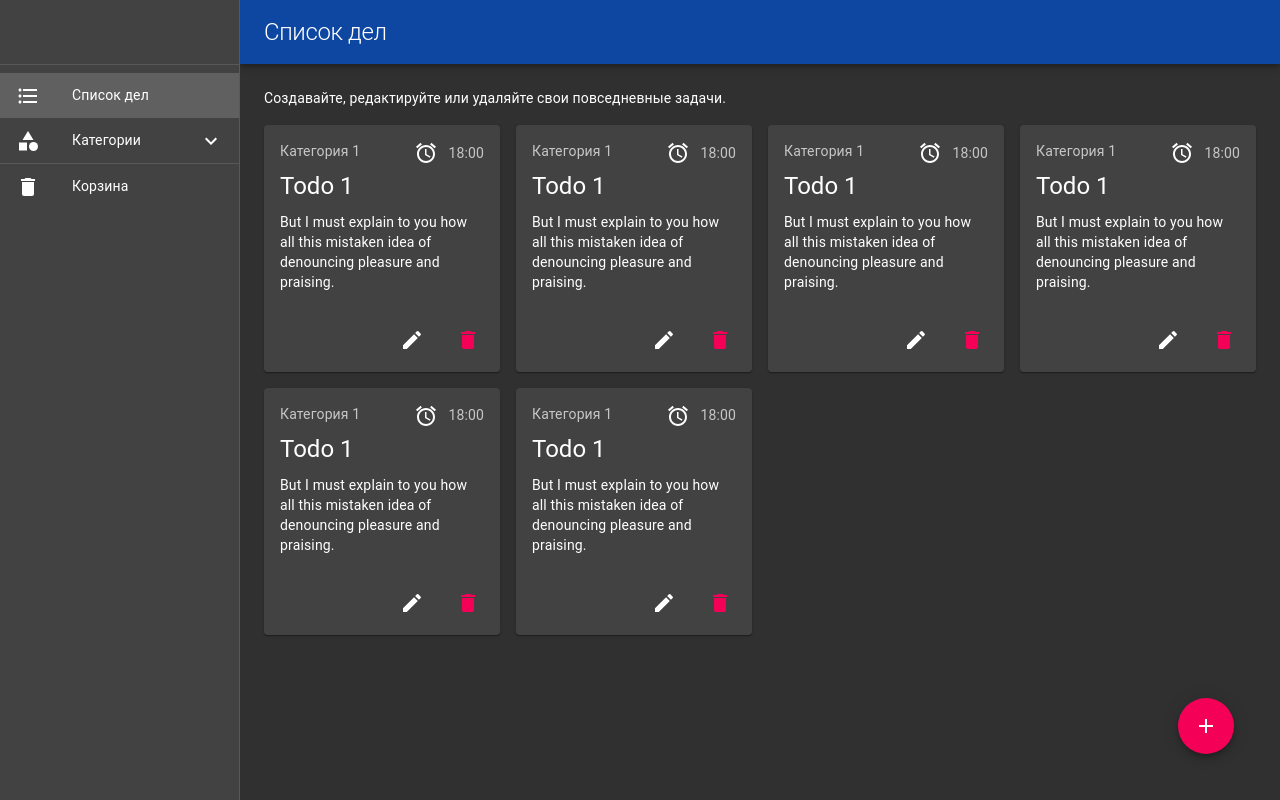
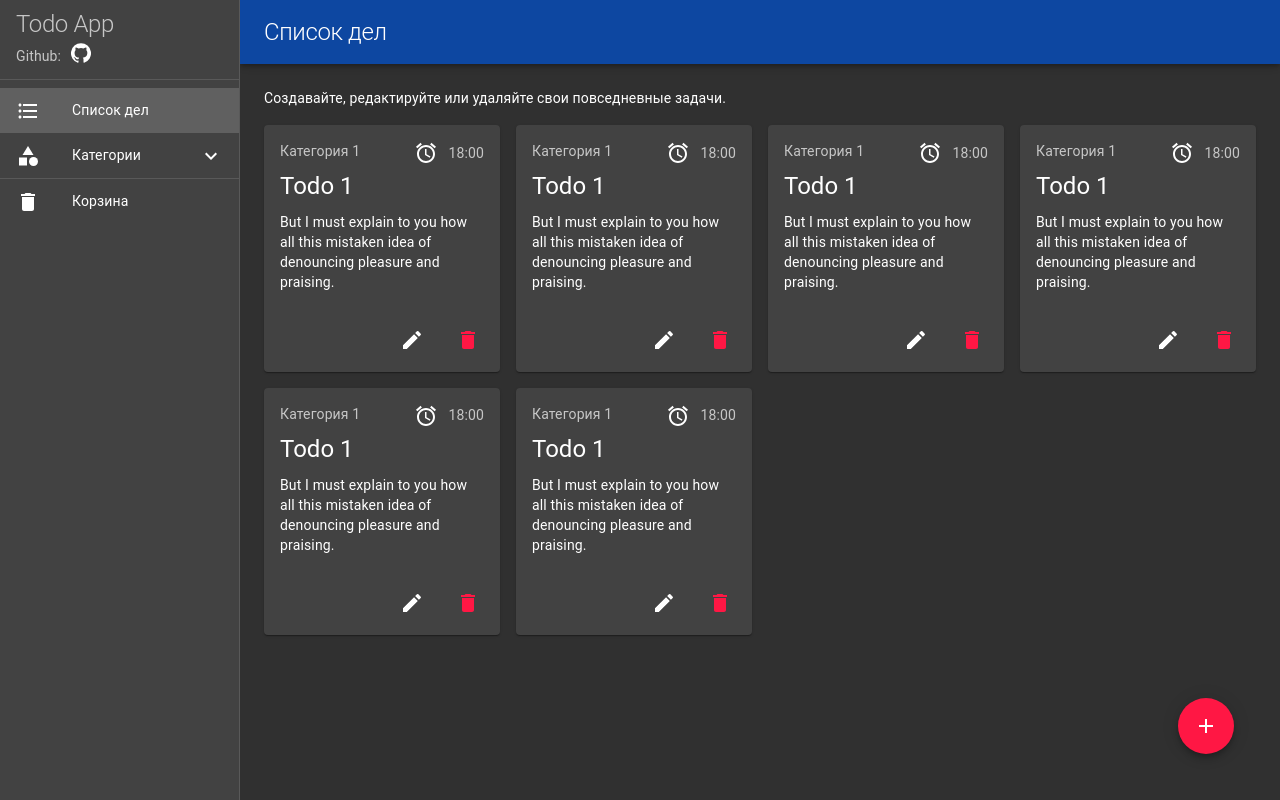
Before and after one commit to sergeyyarkov/todo-app, a React (Create React App) app in the folder client/: page / in a window 1280 px wide. Built offline with nearby package versions, Linux system fonts and the light colour scheme.

Commit message:
upd front

```diff
--- a/client/package.json
+++ b/client/package.json
@@ -10,6 +10,7 @@
     "react": "^16.13.1",
     "react-apollo": "^3.1.5",
     "react-dom": "^16.13.1",
+    "react-router-dom": "^5.2.0",
     "react-scripts": "3.4.1"
   },
   "scripts": {
--- a/client/src/App.js
+++ b/client/src/App.js
@@ -1,12 +1,16 @@
 import React from 'react'
+//import { BrowserRouter, Route, Switch } from 'react-router-dom'
 import Layout from './components/Layout/Layout'
+import Todos from './containers/Todos/Todos'
 import CssBaseLine from '@material-ui/core/CssBaseline'
 
 export default function App() {
   return (
     <>
       <CssBaseLine />
-      <Layout />
+      <Layout>
+          <Todos />
+      </Layout>
     </>
   )
 }
--- a/client/src/components/Header/Header.js
+++ b/client/src/components/Header/Header.js
@@ -1,23 +1,15 @@
 import React from 'react';
 import AppBar from '@material-ui/core/AppBar';
-import Drawer from '@material-ui/core/Drawer';
-import DrawerContent from '../DrawerContent/DrawerContent'
-import Hidden from '@material-ui/core/Hidden';
 import IconButton from '@material-ui/core/IconButton';
 import MenuIcon from '@material-ui/icons/Menu';
 import Toolbar from '@material-ui/core/Toolbar';
 import Typography from '@material-ui/core/Typography'
-import { makeStyles, useTheme } from '@material-ui/core/styles'
+import { makeStyles } from '@material-ui/core/styles'
+import Nav from '../Nav/Nav'
 
 const drawerWidth = 240;
 
 const useStyles = makeStyles((theme) => ({
-  drawer: {
-    [theme.breakpoints.up('sm')]: {
-      width: drawerWidth,
-      flexShrink: 0,
-    },
-  },
   appBar: {
     [theme.breakpoints.up('sm')]: {
       width: `calc(100% - ${drawerWidth}px)`,
@@ -30,25 +22,15 @@ const useStyles = makeStyles((theme) => ({
       display: 'none',
     },
   },
-  drawerPaper: {
-    width: drawerWidth,
-  },
-  content: {
-    flexGrow: 1,
-    padding: theme.spacing(3),
-  },
 }));
 
-const Header = ({ window }) => {
+const Header = () => {
   const classes = useStyles();
-  const theme = useTheme();
   const [mobileOpen, setMobileOpen] = React.useState(false);
 
   const handleDrawerToggle = () => {
     setMobileOpen(!mobileOpen);
   };
-
-  const container = window !== undefined ? () => window().document.body : undefined;
 
   return (
     <>
@@ -68,36 +50,7 @@ const Header = ({ window }) => {
           </Typography>
         </Toolbar>
       </AppBar>
-      <nav className={classes.drawer} aria-label="mailbox folders">
-        <Hidden smUp implementation="css">
-          <Drawer
-            container={container}
-            variant="temporary"
-            anchor={theme.direction === 'rtl' ? 'right' : 'left'}
-            open={mobileOpen}
-            onClose={handleDrawerToggle}
-            classes={{
-              paper: classes.drawerPaper,
-            }}
-            ModalProps={{
-              keepMounted: true,
-            }}
-          >
-            <DrawerContent />
-          </Drawer>
-        </Hidden>
-        <Hidden xsDown implementation="css">
-          <Drawer
-            classes={{
-              paper: classes.drawerPaper,
-            }}
-            variant="permanent"
-            open
-          >
-            <DrawerContent />
-          </Drawer>
-        </Hidden>
-      </nav>
+      <Nav mobileOpen={mobileOpen} handleDrawerToggle={handleDrawerToggle} />
     </>
   )
 }
--- a/client/src/components/Layout/Layout.js
+++ b/client/src/components/Layout/Layout.js
@@ -1,20 +1,28 @@
 import React from 'react';
-import Header from '../Header/Header'
-import Main from '../Main/Main'
+import Header from '../Header/Header';
 import { makeStyles } from '@material-ui/core/styles'
 
-const useStyles = makeStyles(() => ({
+const useStyles = makeStyles((theme) => ({
   layout: {
     display: 'flex'
-  }
+  },
+  toolbar: theme.mixins.toolbar,
+  content: {
+    flexGrow: 1,
+    padding: theme.spacing(3),
+  },
 }))
 
-const Layout = () => {
+const Layout = ({ children }) => {
   const classes = useStyles()
+
   return (
     <div className={classes.layout}>
       <Header />
-      <Main />
+      <main className={classes.content}>
+        <div className={classes.toolbar} />
+        {children}
+      </main>
     </div>
   )
 }
--- /dev/null
+++ b/client/src/components/Nav/Nav.js
@@ -0,0 +1,61 @@
+import React from 'react'
+import Drawer from '@material-ui/core/Drawer';
+import NavContent from './NavContent/NavContent'
+import Hidden from '@material-ui/core/Hidden';
+import { makeStyles, useTheme } from '@material-ui/core/styles'
+
+const drawerWidth = 240;
+
+const useStyles = makeStyles((theme) => ({
+  drawer: {
+    [theme.breakpoints.up('sm')]: {
+      width: drawerWidth,
+      flexShrink: 0,
+    },
+  },
+  drawerPaper: {
+    width: drawerWidth,
+  },
+}));
+
+const Nav = ({ window, mobileOpen, handleDrawerToggle }) => {
+  const classes = useStyles();
+  const theme = useTheme();
+
+  const container = window !== undefined ? () => window().document.body : undefined;
+
+  return (
+    <nav className={classes.drawer} aria-label="mailbox folders">
+      <Hidden smUp implementation="css">
+        <Drawer
+          container={container}
+          variant="temporary"
+          anchor={theme.direction === 'rtl' ? 'right' : 'left'}
+          open={mobileOpen}
+          onClose={handleDrawerToggle}
+          classes={{
+            paper: classes.drawerPaper,
+          }}
+          ModalProps={{
+            keepMounted: true,
+          }}
+        >
+          <NavContent />
+        </Drawer>
+      </Hidden>
+      <Hidden xsDown implementation="css">
+        <Drawer
+          classes={{
+            paper: classes.drawerPaper,
+          }}
+          variant="permanent"
+          open
+        >
+          <NavContent />
+        </Drawer>
+      </Hidden>
+    </nav>
+  )
+}
+
+export default Nav
--- a/client/src/components/DrawerContent/DrawerContent.js
+++ b/client/src/components/Nav/NavContent/NavContent.js
@@ -8,14 +8,31 @@ import List from '@material-ui/core/List';
 import ListItem from '@material-ui/core/ListItem';
 import ListItemIcon from '@material-ui/core/ListItemIcon';
 import ListItemText from '@material-ui/core/ListItemText';
+import GitHubIcon from '@material-ui/icons/GitHub';
 import Collapse from '@material-ui/core/Collapse'
 import ExpandLess from '@material-ui/icons/ExpandLess'
 import ExpandMore from '@material-ui/icons/ExpandMore'
 import IconButton from '@material-ui/core/IconButton'
+import Link from '@material-ui/core/Link';
 import { makeStyles } from '@material-ui/core/styles'
+import { Typography } from '@material-ui/core';
 
 const useStyles = makeStyles((theme) => ({
-  toolbar: theme.mixins.toolbar,
+  navHeading: {
+    padding: '10px 0px 10px 16px',
+    minHeight: 64,
+    display: 'flex',
+    alignItems: 'center',
+    color: 'rgba(255, 255, 255, 0.7)'
+  },
+  githubIcon: {
+    marginLeft: 10
+  },
+  author: {
+    display: 'flex',
+    alignItems: 'center',
+    marginTop: 5
+  },
   nested: {
     paddingLeft: theme.spacing(4)
   },
@@ -28,16 +45,32 @@ const useStyles = makeStyles((theme) => ({
 const Drawer = () => {
   const classes = useStyles()
   const [selectedIndex, setSelectedIndex] = React.useState(0)
-  const [isListOpen, setIsListOpen] = React.useState(false)
+  const [isListOpen, setIsListOpen] = React.useState({
+    idCollapse: 0,
+    current: false,
+  })
 
   const listItemSelectedHandler = (e, index) => {
     setSelectedIndex(index)
-    if (index === 1) setIsListOpen(!isListOpen)
+    if (index === 1) setIsListOpen({
+      idCollapse: 1,
+      current: !isListOpen.current
+    })
   }
 
   return (
     <>
-    <div className={classes.toolbar} />
+    <div className={classes.navHeading}>
+      <Typography>
+        <Link style={{ color: 'rgba(255, 255, 255, 0.7)' }} href="#" variant='h1'>
+          Todo App
+        </Link>
+        <br />
+        <span className={classes.author} href="#">
+          Github: <Link href='https://github.com/sergeyyarkov/todo-app' target='_blank'><GitHubIcon className={classes.githubIcon} color='action' fontSize='small' /></Link>
+        </span>
+      </Typography>
+    </div>
     <Divider />
     <List>
       <ListItem onClick={(e) => listItemSelectedHandler(e, 0)} selected={selectedIndex === 0} button>
@@ -51,21 +84,19 @@ const Drawer = () => {
           <CategoryIcon />
         </ListItemIcon>
         <ListItemText primary={'Категории'} />
-        {isListOpen ? <ExpandLess /> : <ExpandMore />}
+        {isListOpen.current ? <ExpandLess /> : <ExpandMore />}
       </ListItem>
-      <Collapse in={isListOpen} timeout="auto" unmountOnExit>
+      <Collapse in={isListOpen.current} timeout="auto" unmountOnExit>
         <List component="div" disablePadding>
-        <ListItem button className={classes.nested}>
-          <ListItemText primary="Категория 1" />
+          {[1,2,3].map((e, i) => {
+            return (
+              <ListItem key={i} button className={classes.nested}>
+                <ListItemText primary={"Категория " + i} />
               </ListItem>
-        <ListItem button className={classes.nested}>
-          <ListItemText primary="Категория 2" />
-        </ListItem>
-        <ListItem button className={classes.nested}>
-          <ListItemText primary="Категория 3" />
-        </ListItem>
+            )
+          })}
           <ListItem className={classes.addCategoryItem}>
-          <IconButton aria-label="delete">
+            <IconButton aria-label="add">
               <AddIcon />
             </IconButton>
           </ListItem>
--- a/client/src/components/Main/Main.js
+++ b/client/src/containers/Todos/Todos.js
@@ -37,37 +37,22 @@ const useStyles = makeStyles((theme) => ({
     bottom: theme.spacing(2),
     right: theme.spacing(2),
   },
-  toolbar: theme.mixins.toolbar,
-  content: {
-    flexGrow: 1,
-    padding: theme.spacing(3),
-  },
-  bullet: {
-    display: 'inline-block',
-    margin: '0 2px',
-    transform: 'scale(0.8)',
-  },
-  pos: {
-    marginBottom: 12,
-  },
 }))
 
-const Main = () => {
+const Todos = () => {
   const classes = useStyles()
   return (
-    <main className={classes.content}>
-      <div className={classes.toolbar} />
+    <Grid container spacing={2}>
       <Fab className={classes.fab} color="secondary" size='large' aria-label="add">
         <AddIcon />
       </Fab>
-      <Grid container spacing={2}>
         <Grid item xs={12}>
           <Typography>
             Создавайте, редактируйте или удаляйте свои повседневные задачи.
           </Typography>
         </Grid>
-          {[1,2,3,4,5,6].map((e) =>
-            <Grid item xs={12} md={4} lg={3}>
+        {[1,2,3,4,5,6].map((e, i) =>
+          <Grid key={i} item xs={12} md={4} lg={3}>
             <Card>
               <CardContent>
                 <Typography className={classes.cardCategoryHeading} color="textSecondary" gutterBottom>
@@ -96,8 +81,7 @@ const Main = () => {
           </Grid>
         )}
     </Grid>
-      </main>
   )
 }
 
-export default Main
+export default Todos
--- a/client/src/theme.js
+++ b/client/src/theme.js
@@ -1,5 +1,5 @@
 import { createMuiTheme } from '@material-ui/core/styles';
-import { pink, red } from '@material-ui/core/colors';
+import { red } from '@material-ui/core/colors';
 
 const theme = createMuiTheme({
   palette: {
@@ -7,7 +7,7 @@ const theme = createMuiTheme({
     primary: {
       main: '#0d47a1'
     },
-    secondary: pink,
+    secondary: red,
     error: red
   },
   typography: {
```
Also changed, not shown: 1 other file (tests, documents, lock files or other folders). Lines whose indentation alone changed are shown as unchanged.
